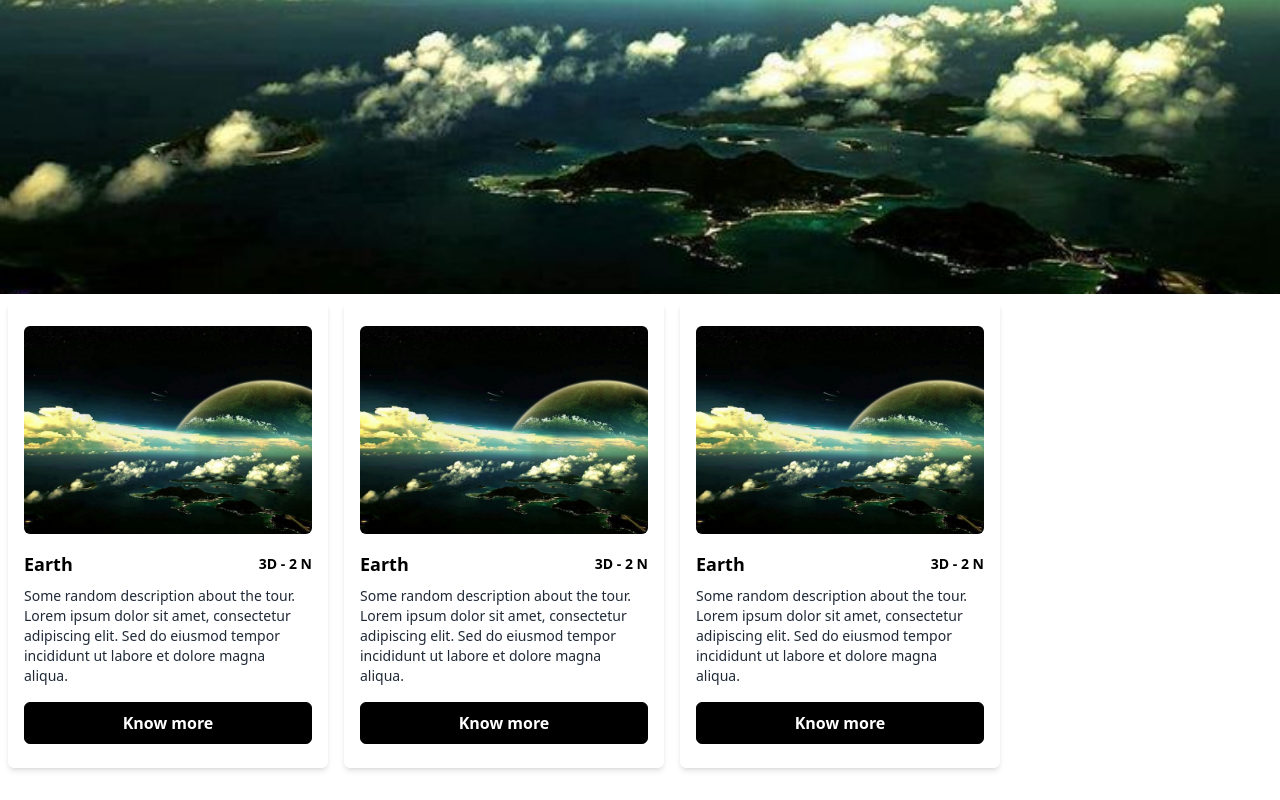
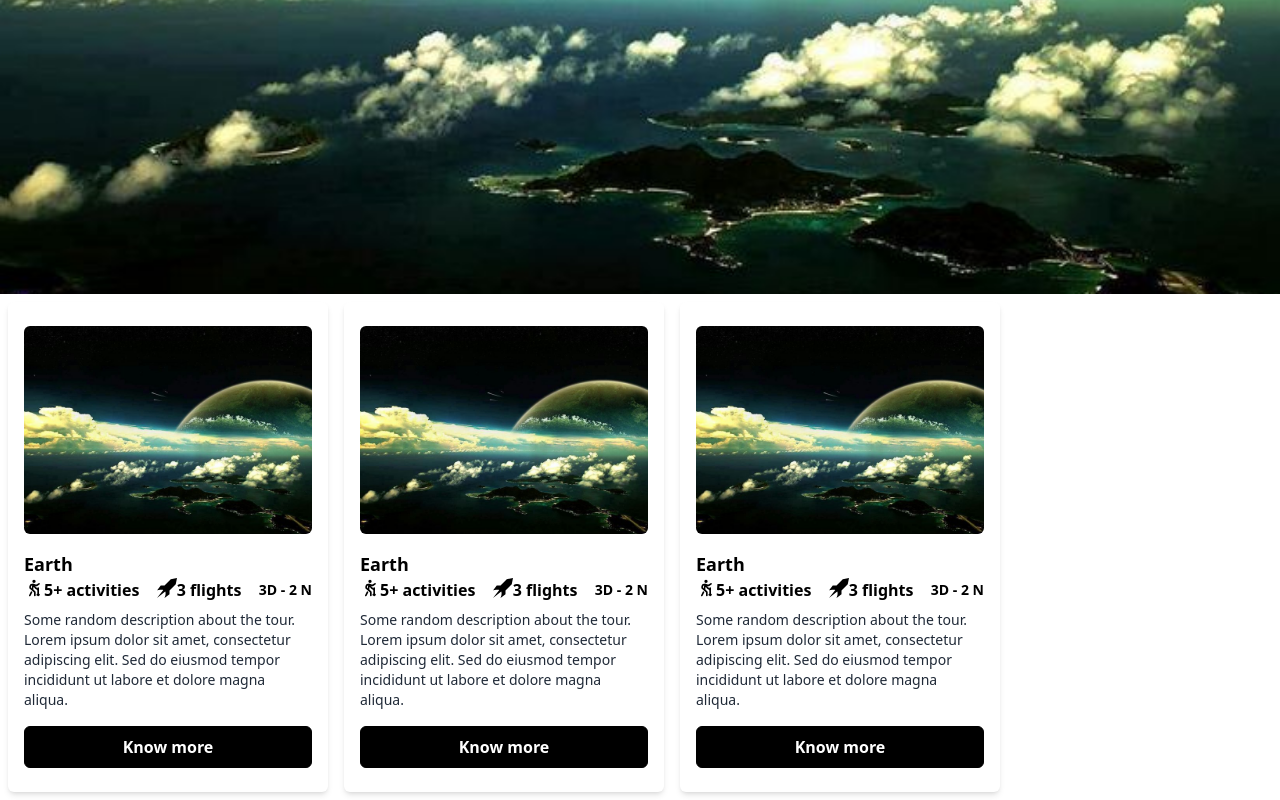
Before and after one commit to Yuvraj883/Nebula-Net-MAIT, a React (Create React App) app: page / in a window 1280 px wide. Shown: the part 506-1306 px from the top of the page. Before the commit the page ends 1282 px from the top, so only its background shows below. Built offline with nearby package versions, Linux system fonts and the light colour scheme.

Commit message:
Added styling

```diff
--- a/src/components/TourCard.jsx
+++ b/src/components/TourCard.jsx
@@ -1,3 +1,5 @@
+import { TbTrekking } from "react-icons/tb";
+import { ImRocket } from "react-icons/im";
 const TourCard = () => {
   return (
     <div className="flex flex-col w-full sm:w-1/2 md:w-1/2 lg:w-1/4 h-auto px-4 py-6 bg-white shadow-md rounded-md m-2">
@@ -6,8 +8,12 @@ const TourCard = () => {
         src="./images/Hero.jpeg"
         alt="earth"
       />
+        <h1 className="text-lg font-bold">Earth</h1>
+
       <div className="flex items-center justify-between mb-2">
-        <h1 className="text-lg font-bold">Earth</h1>
+        <span className="flex font-semibold"> <TbTrekking className="text-xl font-bold"/> 5+ activities </span>
+        <span className="flex font-semibold"> <ImRocket className="text-xl font-bold"/> 3 flights </span>
+
         <span className="font-semibold text-sm">3D - 2 N</span>
       </div>
       <p className="text-gray-800 text-sm mb-4">
```
